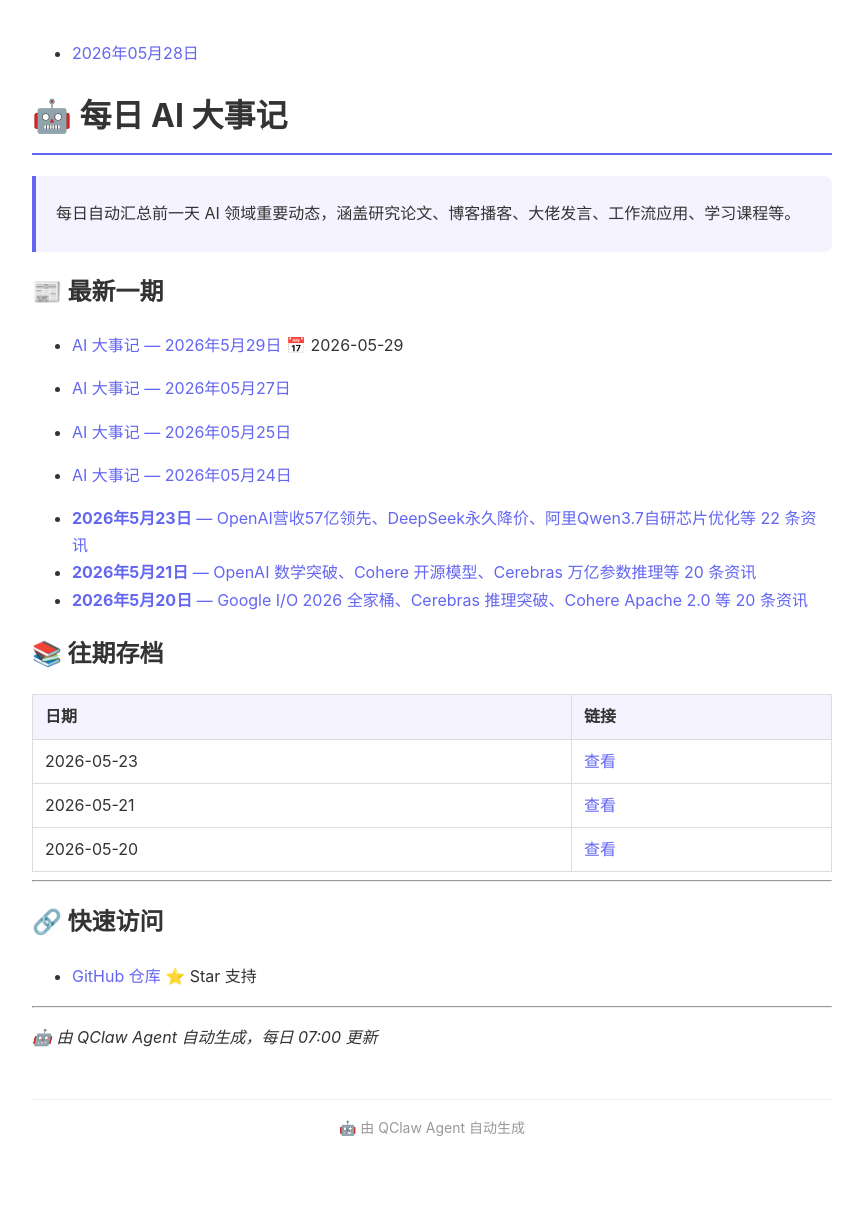
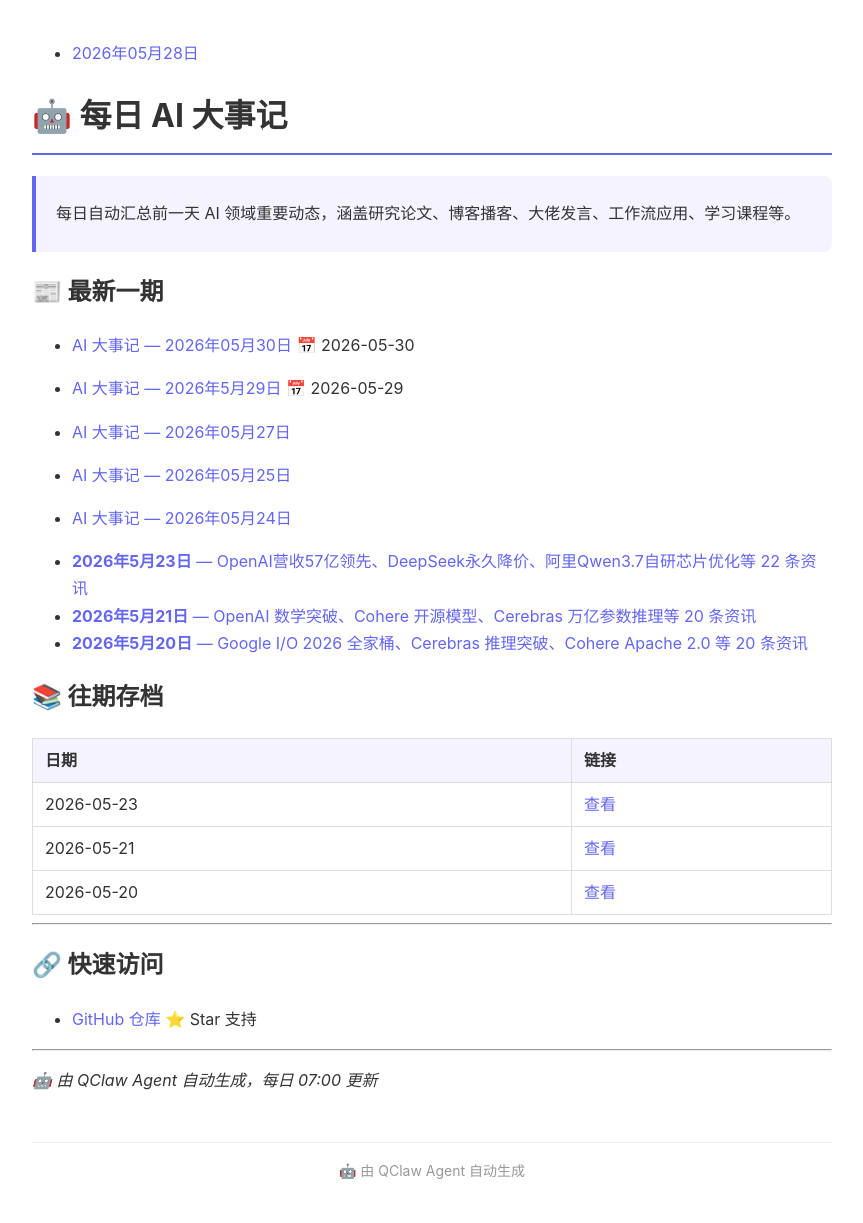
Before and after one commit to jared0612/daily-ai-news, a Jekyll site: the page built from index.md, in a window 1280 px wide. Shown: the whole page, without its empty margins (208-1071 px from the left). Built offline with Jekyll 4.4.1, drawn with Linux system fonts in a browser that asks for light colours; before the commit the page ends 1180 px from its top, so only the background shows below that.

Commit message:
Update index: Add 2026-05-30

```diff
--- a/index.md
+++ b/index.md
@@ -12,6 +12,8 @@ title: AI 大事记
 > 每日自动汇总前一天 AI 领域重要动态，涵盖研究论文、博客播客、大佬发言、工作流应用、学习课程等。
 
 ## 📰 最新一期
+- [AI 大事记 — 2026年05月30日](daily/2026-05-30.md) 📅 2026-05-30
+
 - [AI 大事记 — 2026年5月29日](daily/2026-05-29.md) 📅 2026-05-29
 
 - [AI 大事记 — 2026年05月27日](daily/2026-05-27)
```
